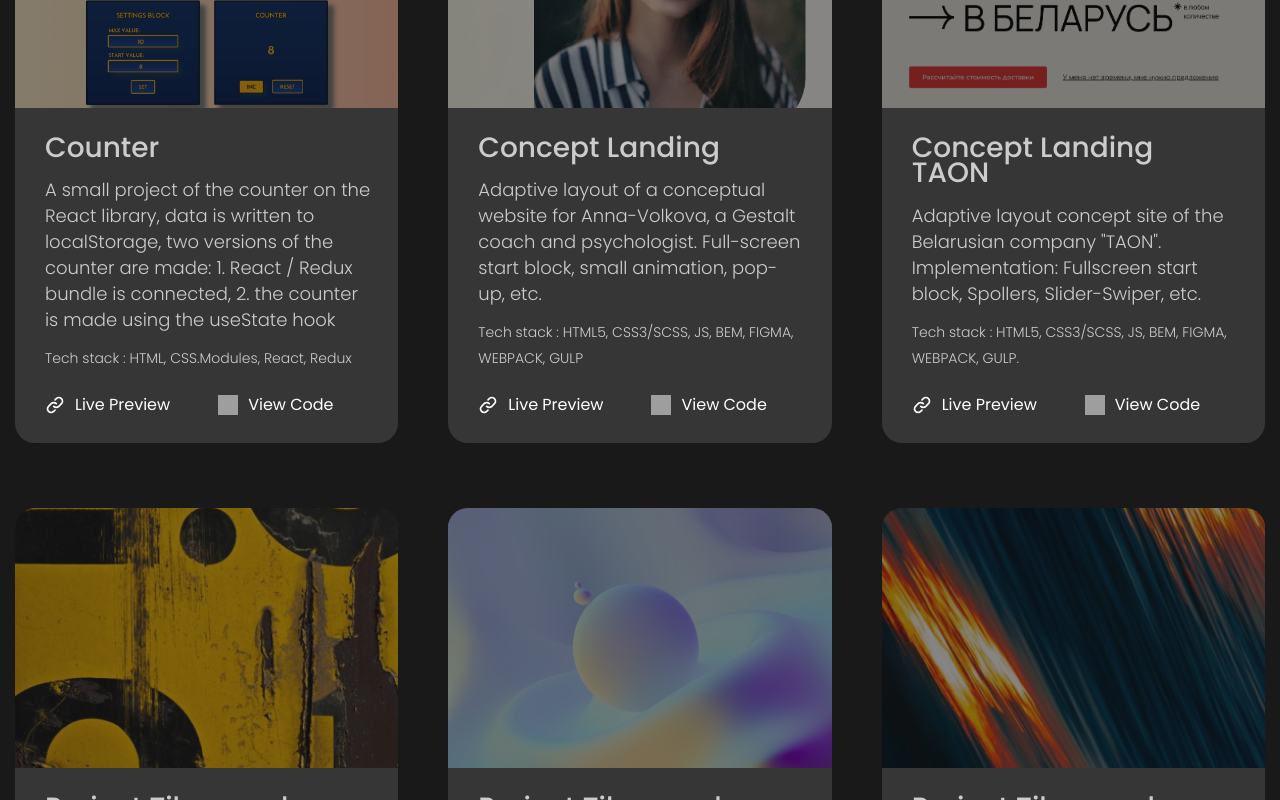
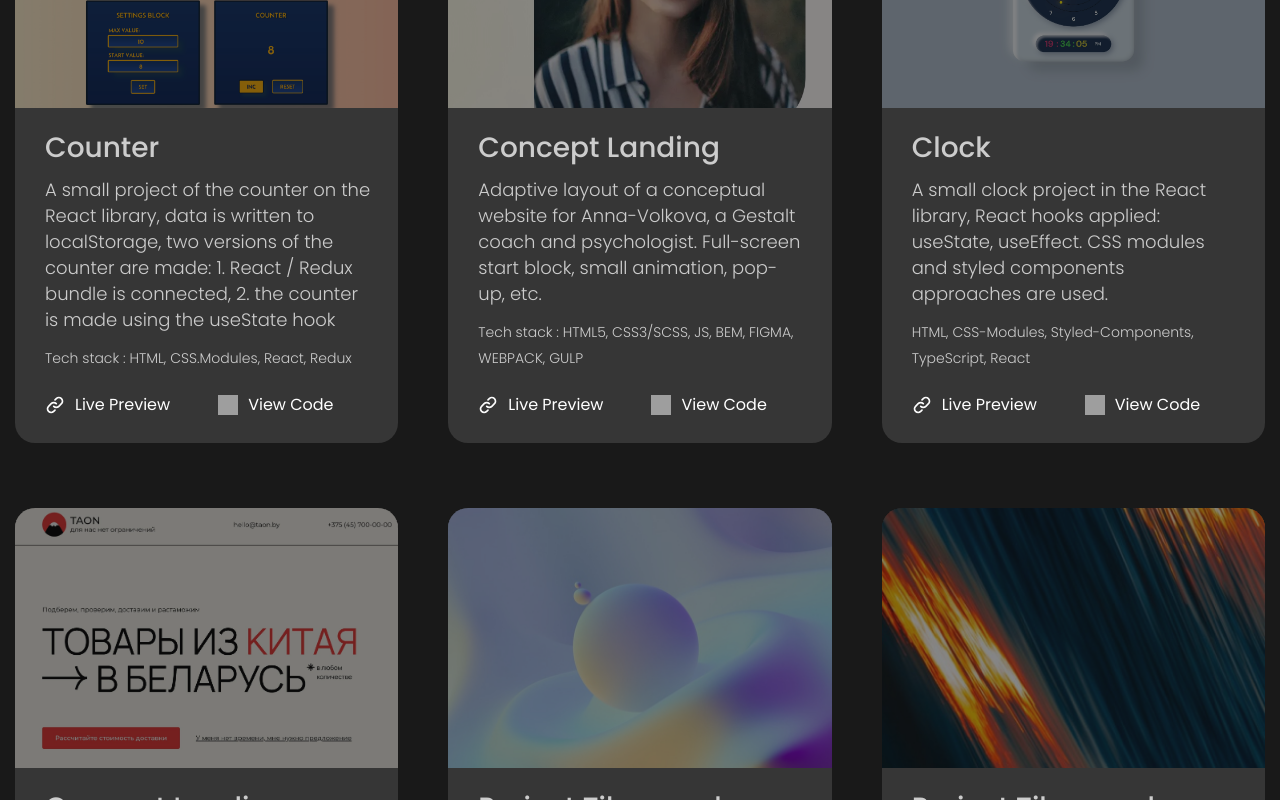
Before and after one commit to Zhenya1102/portfolio, a React (Create React App) app: page / in a window 1280 px wide. Shown: the part 2860-3660 px from the top of the page. Built offline with nearby package versions, Linux system fonts and the light colour scheme; grey boxes are pictures that could not be loaded.

Commit message:
Commit add contents to the block Project N2

```diff
--- a/src/main/project/Project.tsx
+++ b/src/main/project/Project.tsx
@@ -5,7 +5,7 @@ import {Card} from '../componets/Card';
 import image1 from './img/counter.jpeg';
 import image2 from './img/landing_anna.jpg';
 import image3 from './img/landing_taon.jpg';
-import image4 from './img/04.jpg';
+import image4 from './img/clock.jpg';
 import image5 from './img/05.jpg';
 import image6 from './img/06.jpg';
 
@@ -37,20 +37,20 @@ export const Project = (props:ProjectPropsType) => {
                     hrefCode={'https://github.com/Zhenya1102/Anna-Volkova'}
                 />
                 <Card
+                    title={'Clock'}
+                    img={image4}
+                    text={'A small clock project in the React library, React hooks applied: useState, useEffect. CSS modules and styled components approaches are used.'}
+                    info={'HTML, CSS-Modules, Styled-Components, TypeScript, React'}
+                    href={'https://zhenya1102.github.io/clock/'}
+                    hrefCode={'https://github.com/Zhenya1102/clock'}
+                />
+                <Card
                     title={'Concept Landing TAON'}
                     img={image3}
                     text={'Adaptive layout concept site of the Belarusian company "TAON". Implementation: Fullscreen start block, Spollers, Slider-Swiper, etc.'}
                     info={'Tech stack : HTML5, CSS3/SCSS, JS, BEM, FIGMA, WEBPACK, GULP.'}
                     href={'https://zhenya1102.github.io/TAON/'}
                     hrefCode={'https://github.com/Zhenya1102/TAON'}
-                />
-                <Card
-                    title={'Project Tile goes here'}
-                    img={image4}
-                    text={'This is sample project description random things are here in description This is sample project lorem ipsum generator for dummy content'}
-                    info={'Tech stack : HTML , JavaScript, SASS, React'}
-                    href={''}
-                    hrefCode={''}
                 />
                 <Card
                     title={'Project Tile goes here'}
```
Also changed, not shown: src/main/project/img/clock.jpg (added).
